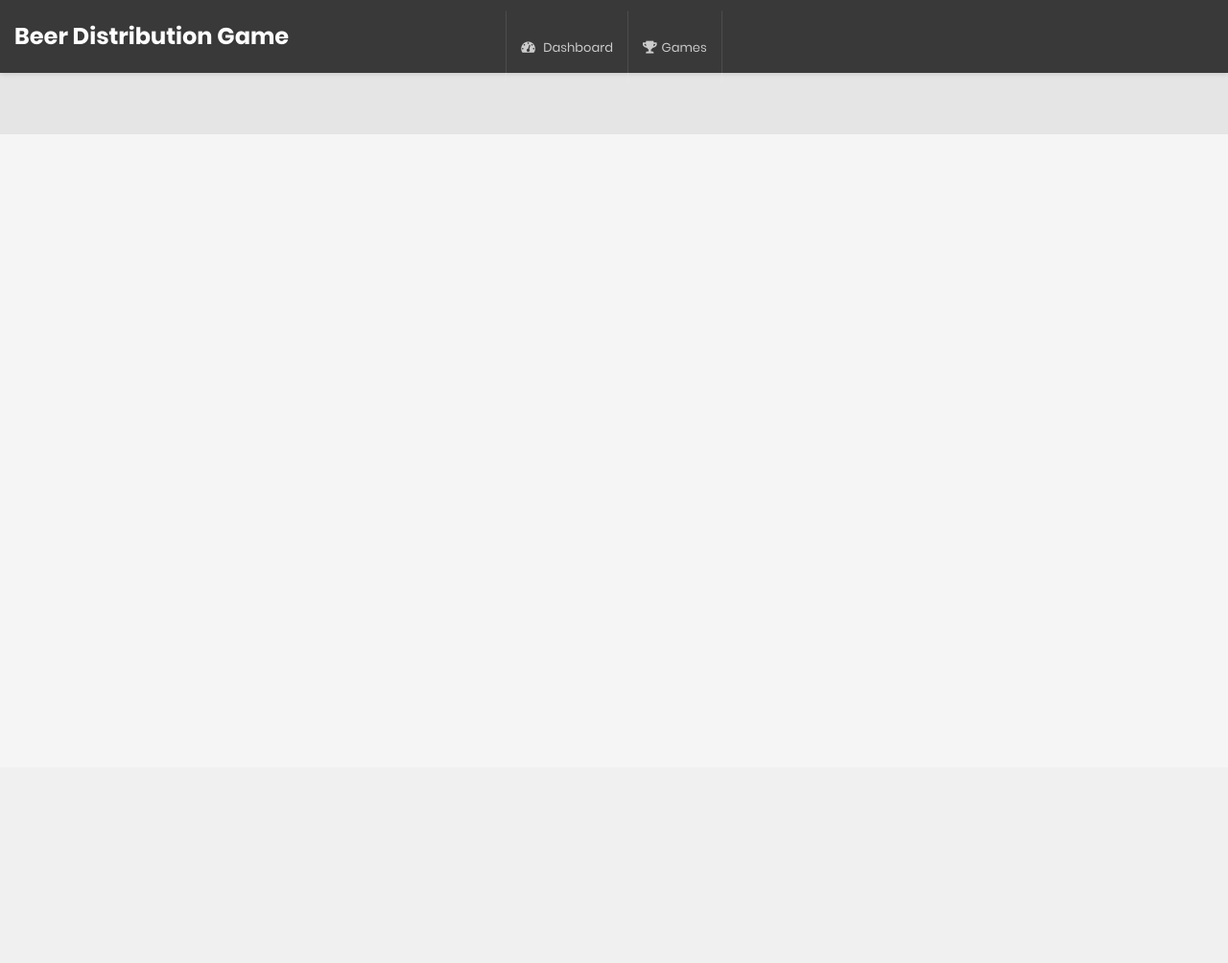
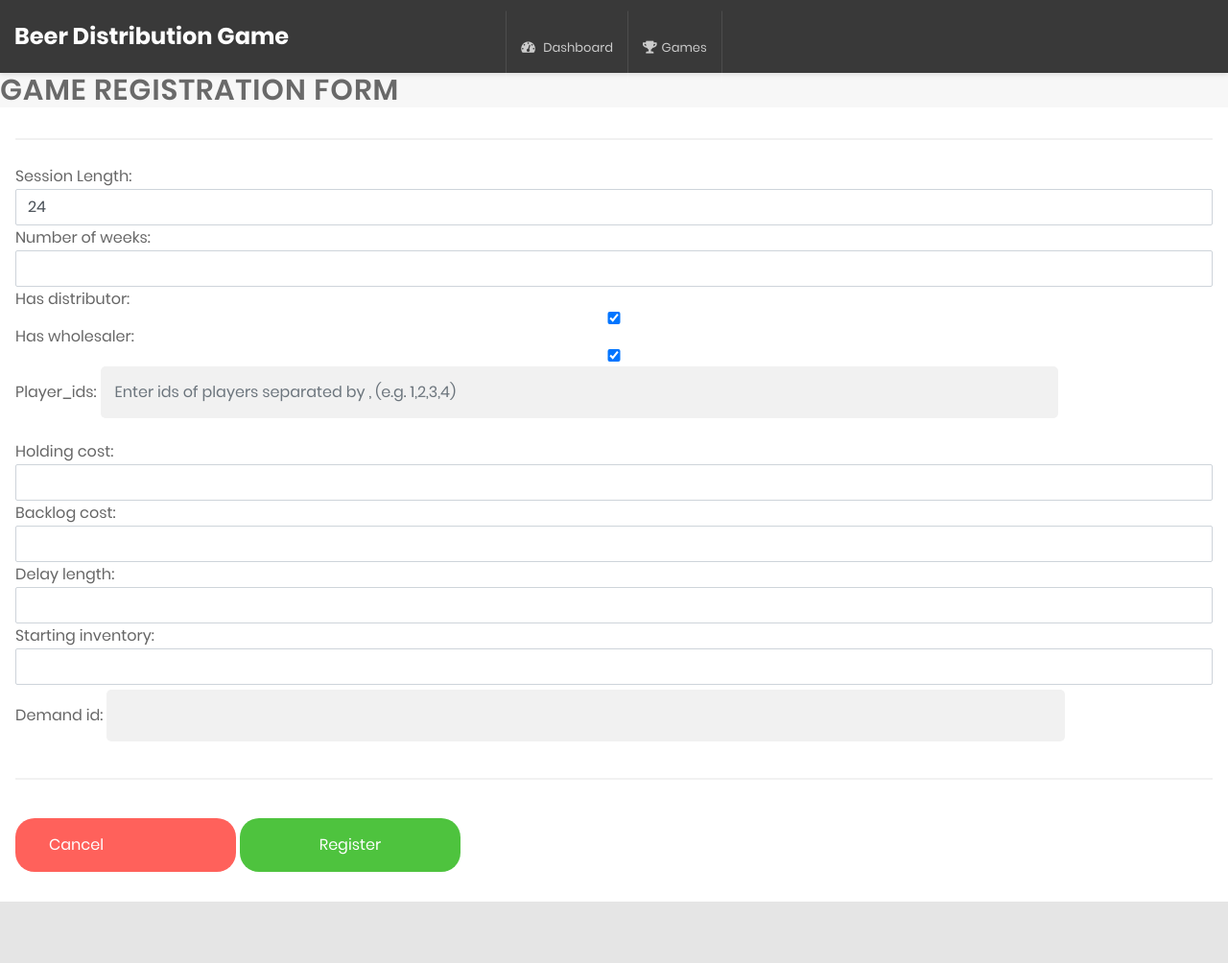
Before and after one commit to erlisakulla/bdg-django-xp1, a Django app: page /create-game/ in a window 1280 px wide. Shown: the whole page at 96% size. Before the commit the page ends 82 px from the top, so only its background shows below. Run offline with Django 3.2, Linux system fonts and the light colour scheme; some libraries are stand-ins or nearby versions.

Commit message:
created game model and form

```diff
--- a/game/models.py
+++ b/game/models.py
@@ -8,18 +8,22 @@ class Game(models.Model):
     game_id = models.AutoField(primary_key=True) ##
     session_length = models.IntegerField(default=24)
     number_weeks = models.IntegerField()
-    has_distributor = models.BooleanField(default=False)
-    has_wholesaler = models.BooleanField(default=False)
+    has_distributor = models.BooleanField(default=True)
+    has_wholesaler = models.BooleanField(default=True)
     holding_cost = models.IntegerField()
     backlog_cost = models.IntegerField()
-    player_ids = ArrayField(models.IntegerField(), blank=True)
+
+    #player_ids = ArrayField(models.IntegerField(), blank=True)
+    player_ids = models.CharField(max_length=20)
     is_game_active = models.BooleanField(default=True)
     info_sharing = models.BooleanField(default=True)
     info_delay = models.IntegerField()
     demand_id = models.CharField(max_length=5)
     is_default_game = models.BooleanField(default=True)
     starting_inventory = models.IntegerField()
-    player_weeks = ArrayField(models.IntegerField(), blank=True)
+    #player_weeks = ArrayField(models.IntegerField(), blank=True)
+    player_weeks = models.CharField(max_length=20, blank=True)
 
+    #function should always return string
     def __str__(self):
-	    return self.game_id
+	    return str(self.game_id)
--- a/instructor/templates/instructor/create-game.html
+++ b/instructor/templates/instructor/create-game.html
@@ -2,23 +2,46 @@
 
 {% block content %}
 
-<form method='POST' action="#/">
-    <!-- Add restrictions for empty fields, emails and passwords -->
-    <!-- <div class="form-cont">
-      <hr>
-      {% csrf_token %}
+<h2 class="index-header">GAME REGISTRATION FORM</h2>
 
-      {{form.full_name}}
-      <p style='margin:10px'>Select Instructor</p>
-      {{form.instructor_name}}  -->
-      <!-- Will display list of available registered instructors from database -->
-      <!-- {{form.email}}
-      <a href="/" class="index-button cancelbtn">Cancel</a>
-      <input href="#/" type="submit" class="index-button registerbtn"></a>
-    </div>
-    <div class="cont signin">
-      <p>Already registered in a game? <a class="bottom-links" href="/enter-game">Enter game here.</a></p>
-    </div>
-  </form> -->
+<form method="POST" action="#/">
+  <div class="form-cont">
+    <hr>
+    {% csrf_token %}
+
+    Session Length: {{form.session_length}}
+    Number of weeks: {{form.number_weeks}}
+    Has distributor: {{form.has_distributor}}
+    Has wholesaler: {{form.has_wholesaler}}
+    Player_ids: {{form.player_ids}}<br>
+    Holding cost: {{form.holding_cost}}
+    Backlog cost: {{form.backlog_cost}}
+    Delay length: {{form.info_delay}}
+    Starting inventory: {{form.starting_inventory}}
+    Demand id: {{form.demand_id}}
+    <hr>
+
+    <a href="/" class="index-button cancelbtn">Cancel</a>
+    <input type="submit" class="index-button registerbtn" value="Register" style="cursor: pointer !important;">
+  </div>
+
+  <div class="errorlist" style="color: red">
+  {% for field, error in form.errors.items %}
+      {% if field != '__all__' %}{{ field }}{% endif %}
+      <br>
+      {{ error | striptags }}
+      <br>
+  {% endfor %}
+  </div>
+  <!-- <div class="cont signin">
+    <p>Already have an account? <a class="bottom-links" href="/login">Login here.</a></p>
+  </div> -->
+</form>
+
+<script>
+  var form_fields = document.getElementsByTagName('input')
+  form_fields['player_ids'].placeholder = "Enter ids of players separated by , (e.g. 1,2,3,4)"
+</script>
+
 
 {% endblock %}
--- a/instructor/views.py
+++ b/instructor/views.py
@@ -1,8 +1,10 @@
 from django.shortcuts import render, redirect
 from django.http import HttpResponse
 from student.models import *
+from game.models import *
 
 from .forms import InstructorRegistrationForm
+from game.forms import GameCreationForm
 from django.contrib import messages
 from django.contrib.auth import authenticate, login, logout
 
@@ -54,11 +56,12 @@ def instructor_logout(request):
 @login_required(login_url='login')
 def instructor_dashboard(request):
 	students = Student.objects.all()
-
 	myFilter = StudentFilter(request.GET, queryset=students)
 	students = myFilter.qs
 
-	context = {'students':students, 'myFilter':myFilter}
+	students_for_instructor = Student.objects.filter(instructor_name=request.user.id)
+
+	context = {'students':students_for_instructor, 'myFilter':myFilter}
 
 	return render(request, 'instructor/dashboard.html', context)
 
@@ -69,5 +72,12 @@ def instructor_settings(request):
 
 # @login_required(login_url='login')
 def create_game(request):
-	context = {}
+	form = GameCreationForm()
+	if request.method == 'POST':
+		form = GameCreationForm(request.POST)
+		if form.is_valid():
+			form.save()
+			#redirect to view games
+
+	context = {'form':form}
 	return render(request, 'instructor/create-game.html', context)
```
Also changed, not shown: db.sqlite3.
